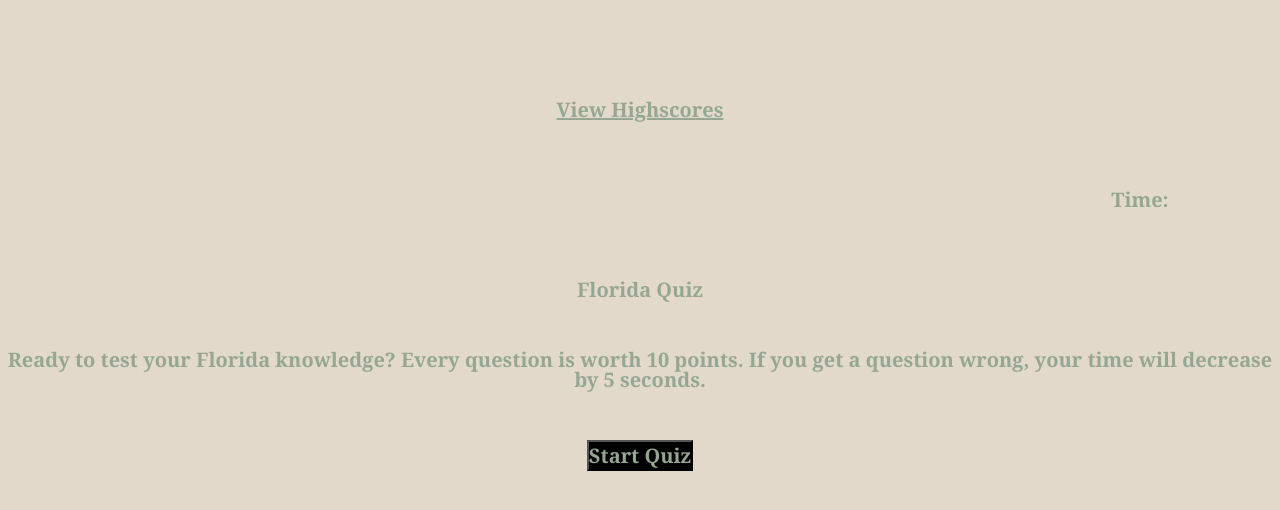
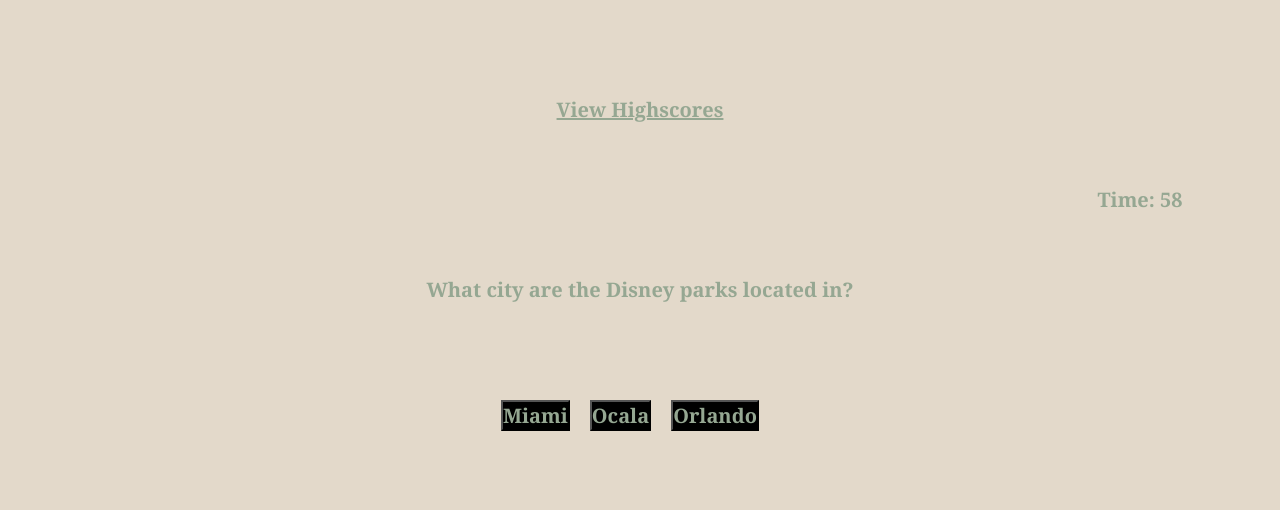
Before and after one commit to schaparro08/code-quiz, a plain HTML site: page index.html in a window 1280 px wide. Both pictures are taken after a click on the button "Start Quiz". Drawn offline with Linux system fonts and the light colour scheme.

Commit message:
creation of  getAnswer function

```diff
--- a/css/style.css
+++ b/css/style.css
@@ -14,6 +14,7 @@
 
 button {
   background-color: black ;
+  margin-right: 20px;
 }
 
 .hide {
--- a/index.html
+++ b/index.html
@@ -21,7 +21,7 @@
             <button id="startbtn" >Start Quiz</button>
         </div>
 
-        <section id="quesions" class="hide">
+        <section id="questions" class="hide">
             <h2 id="q-title"></h2>
             <div id="choices" class="hide"></div>
         </section>
--- a/js/logic-script.js
+++ b/js/logic-script.js
@@ -2,7 +2,7 @@
 // index at 0
 var questionsIndex = 0;
 // keep timer score for quiz
-var time = questions.length * 15;
+
 
 var timerId;
 
@@ -10,7 +10,7 @@ var timerId;
 var questionsEl = document.getElementById("questions");
 var timerEl = document.getElementById("time");
 var choicesEl = document.getElementById("submit");
-var startBtn = document.getElementById("start");
+var startBtn = document.getElementById("startbtn");
 var initialsEl = document.getElementById("initials");
 var finalPage = document.getElementById("final-page");
 
@@ -41,6 +41,8 @@ var questions = [
 
 ];
 
+var time = questions.length * 15;
+
 //start quiz function
 function beginQuiz() {
 var beginEl = document.getElementById("beginning");
@@ -55,10 +57,48 @@ timerEl.textContent = time;
 grabQuestions();
 
 }
+// Function to show the question on page
+function grabQuestions() {
+    if (questionsIndex < questions.length) {
 
-function grabQuestions() {
+    // var to get current question array
+   var currentQuestion = questions[questionsIndex];
+   // empty out the old questions
+   document.querySelector("#choices").textContent = ""
+console.log(currentQuestion);
+// put the question on the page
+ document.querySelector("#q-title").textContent = currentQuestion.title;
+ // put the answers on the page
+ document.querySelector("#choices").removeAttribute("class");
+ for (let index = 0; index < currentQuestion.choices.length; index++) {
+    var button = document.createElement("button");
+     button.textContent = currentQuestion.choices[index];
+     button.classList.add("answer");
+     document.querySelector("#choices").appendChild(button);
+ }
+}
+else {
+    endgame();
+}
+}
+// Function will get answer off the button and compare it w the correct answer
+function getAnswer(event) {
+    if(event.target.matches(".answer")) {
+
+        console.log(event.target.textContent);
+        questionsIndex++;
+        grabQuestions();
+    }
 
 }
+
+function endgame() {
+    // stop the timer
+    // get the text form the timer and make it the score
+    //show button that allows them to go to the final score page
+
+}
+
 
 function clockTick() {
     time--;
@@ -78,14 +118,5 @@ function clockTick() {
 
 
 
-
-
-
-
-
-
-
-
-
-
+document.querySelector(".frontpage").addEventListener("click", getAnswer)
 startBtn.addEventListener("click", beginQuiz);
```
